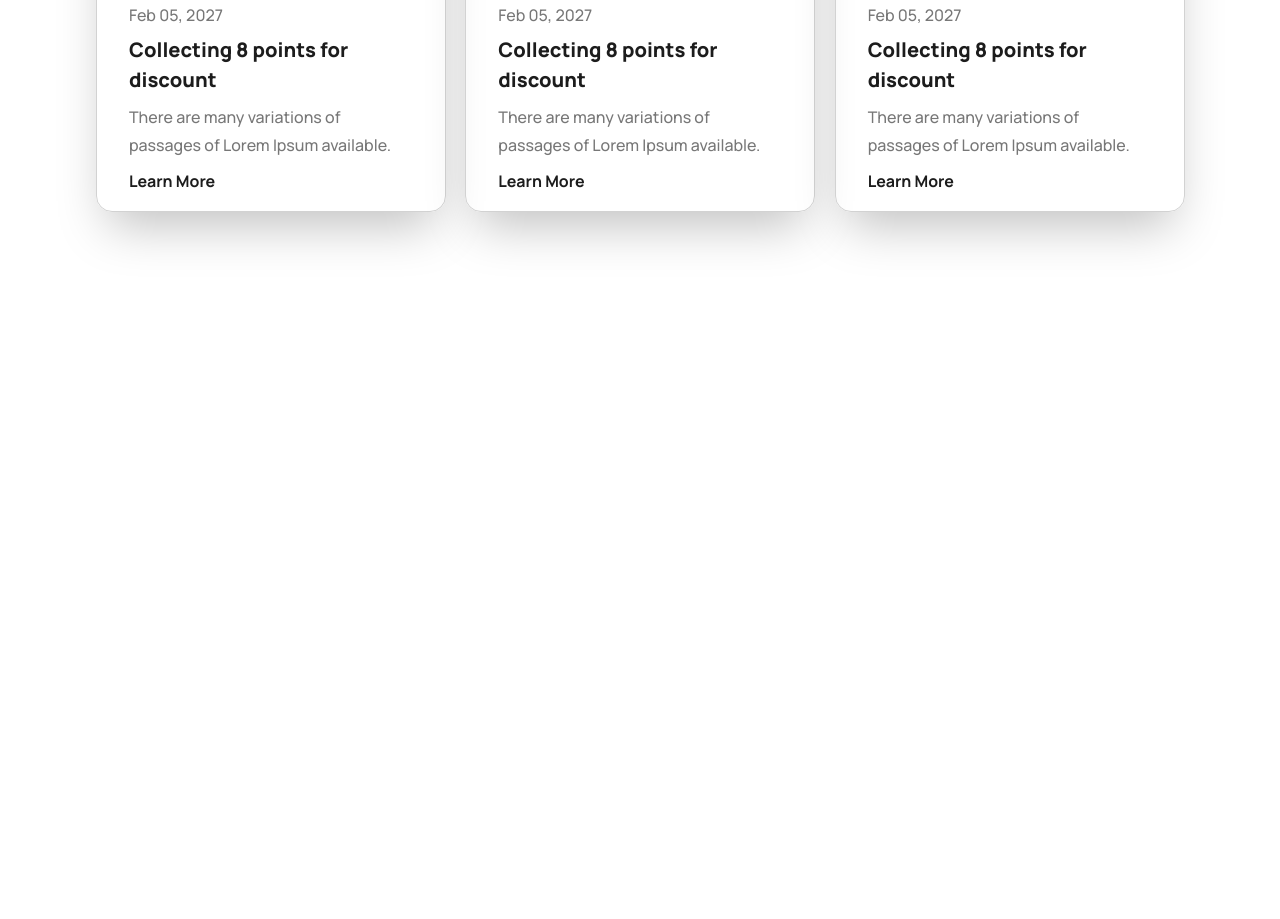
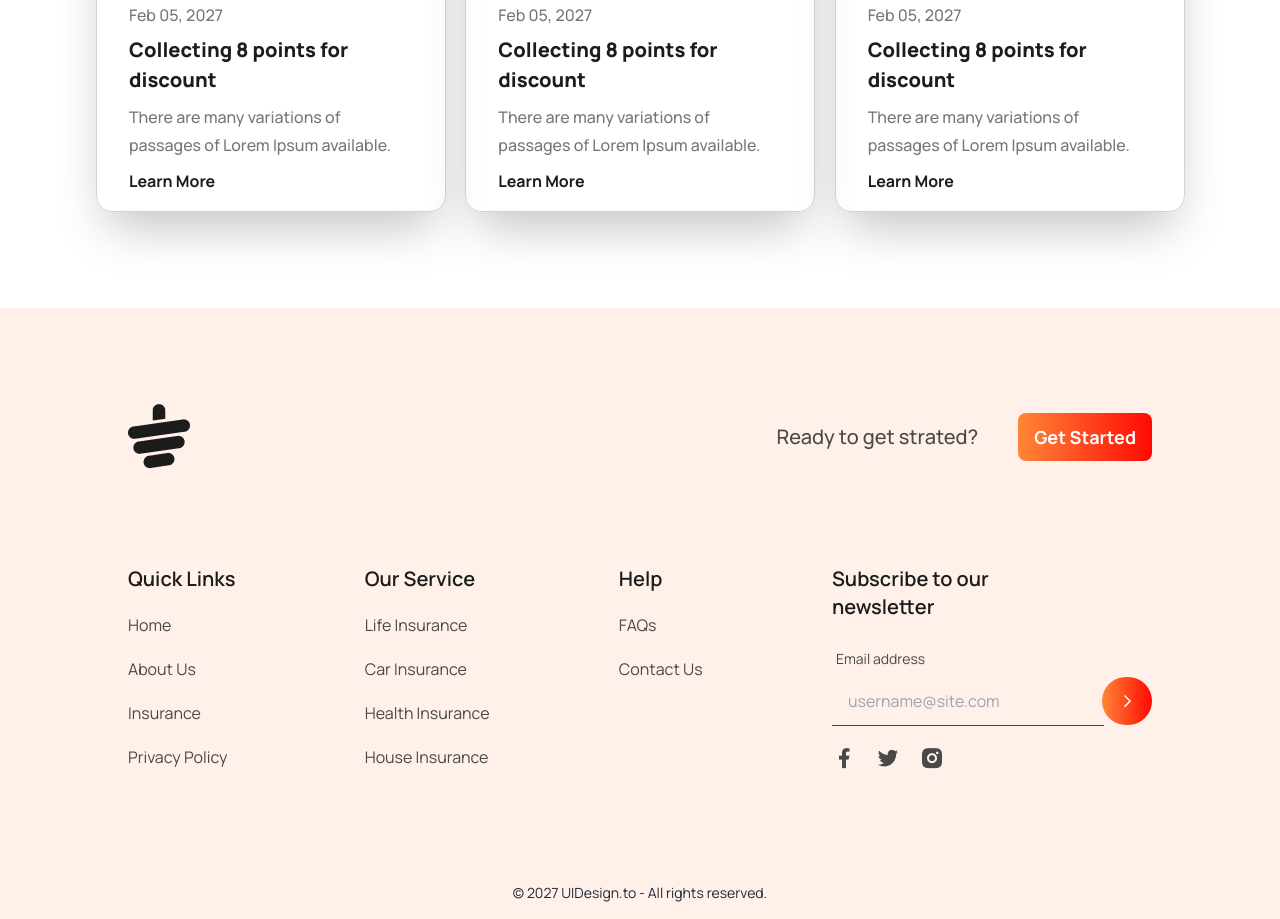
Before and after one commit to akibrahman/module-14-class, a plain HTML site: page index.html in a window 1280 px wide. Shown: the part 2906-3825 px from the top of the page. Before the commit the page ends 3214 px from the top, so only its background shows below. Drawn offline with nearby package versions, Linux system fonts and the light colour scheme.

Commit message:
Footer Completed

```diff
--- a/index.html
+++ b/index.html
@@ -13,12 +13,12 @@
     />
 
     <!-- Tailwind and DaisyUi -->
+    <script src="https://cdn.tailwindcss.com"></script>
     <link
       href="https://cdn.jsdelivr.net/npm/daisyui@3.3.1/dist/full.css"
       rel="stylesheet"
       type="text/css"
     />
-    <script src="https://cdn.tailwindcss.com"></script>
 
     <!-- Manrope Font Class  -->
     <style>
@@ -30,7 +30,7 @@
   <body class="font-main">
     <header class="container mx-auto">
       <!-- Banner  -->
-      <div class="hero">
+      <div class="hero respon">
         <div class="hero-content flex-col-reverse lg:flex-row-reverse">
           <div class="">
             <img src="./images/banner.png" class="max-w-sm" />
@@ -330,6 +330,102 @@
         </div>
       </section>
     </main>
-    <footer></footer>
+    <!-- Footer Wrap  -->
+    <footer class="bg-[#FFF0EA] w-[100%] mx-auto space-y-24 py-24 pb-0">
+      <!-- Footer 1 -->
+      <div
+        class="footer bg-transparent text-neutral-content w-[80%] mx-auto justify-between items-center"
+      >
+        <div>
+          <img src="./images/cup.png" alt="" />
+        </div>
+        <div class="flex items-center gap-10">
+          <p class="text-[#494949] text-xl font-medium">
+            Ready to get strated?
+          </p>
+          <button
+            class="btn btn-primary text-white text-lg font-bold rounded-lg capitalize bg-gradient-to-r from-[#FF8637] to-[#FF0904] border-0"
+          >
+            Get Started
+          </button>
+        </div>
+      </div>
+      <!-- Footer 2 -->
+      <div
+        class="footer bg-transparent text-base-content w-[80%] mx-auto justify-between"
+      >
+        <div class="space-y-3">
+          <span class="text-[#1c1c1c] text-xl font-semibold">Quick Links</span>
+          <a class="link link-hover text-[#494949] text-base">Home</a>
+          <a class="link link-hover text-[#494949] text-base">About Us</a>
+          <a class="link link-hover text-[#494949] text-base">Insurance</a>
+          <a class="link link-hover text-[#494949] text-base">Privacy Policy</a>
+        </div>
+        <div class="space-y-3">
+          <span class="text-[#1c1c1c] text-xl font-semibold">Our Service</span>
+          <a class="link link-hover text-[#494949] text-base">Life Insurance</a>
+          <a class="link link-hover text-[#494949] text-base">Car Insurance</a>
+          <a class="link link-hover text-[#494949] text-base"
+            >Health Insurance</a
+          >
+          <a class="link link-hover text-[#494949] text-base"
+            >House Insurance</a
+          >
+        </div>
+        <div class="space-y-3">
+          <span class="text-[#1c1c1c] text-xl font-semibold">Help</span>
+          <a class="link link-hover text-[#494949] text-base">FAQs</a>
+          <a class="link link-hover text-[#494949] text-base">Contact Us</a>
+        </div>
+        <div class="space-y-3">
+          <span class="text-[#1c1c1c] text-xl font-semibold"
+            >Subscribe to our <br />newsletter</span
+          >
+          <div class="form-control w-80">
+            <label class="label">
+              <span class="label-text text-[#494949] text-sm"
+                >Email address</span
+              >
+            </label>
+            <div class="relative">
+              <input
+                type="email"
+                placeholder="username@site.com"
+                class="input input-bordered w-full pr-16 bg-transparent border-0 rounded-none border-[#494949] focus:outline-none"
+              />
+              <button
+                class="btn btn-primary absolute top-0 right-0 rounded-full bg-gradient-to-r from-[#FF8637] to-[#FF0904] border-0"
+              >
+                <img src="./images/r-arrow.png" alt="" />
+              </button>
+            </div>
+            <hr class="border-[#494949] w-[85%]" />
+          </div>
+          <div class="flex gap-5">
+            <img
+              class="cursor-pointer hover:scale-110"
+              src="./images/fb.png"
+              alt=""
+            />
+            <img
+              class="cursor-pointer hover:scale-110"
+              src="./images/tw.png"
+              alt=""
+            />
+            <img
+              class="cursor-pointer hover:scale-110"
+              src="./images/ins.png"
+              alt=""
+            />
+          </div>
+        </div>
+      </div>
+      <!-- Footer 3 -->
+      <div class="footer footer-center p-4 text-base-content w-[80%] mx-auto">
+        <div>
+          <p>&copy; 2027 UIDesign.to - All rights reserved.</p>
+        </div>
+      </div>
+    </footer>
   </body>
 </html>
```
Also changed, not shown: images/fb.png (added), images/ins.png (added), images/r-arrow.png (added), images/tw.png (added).
